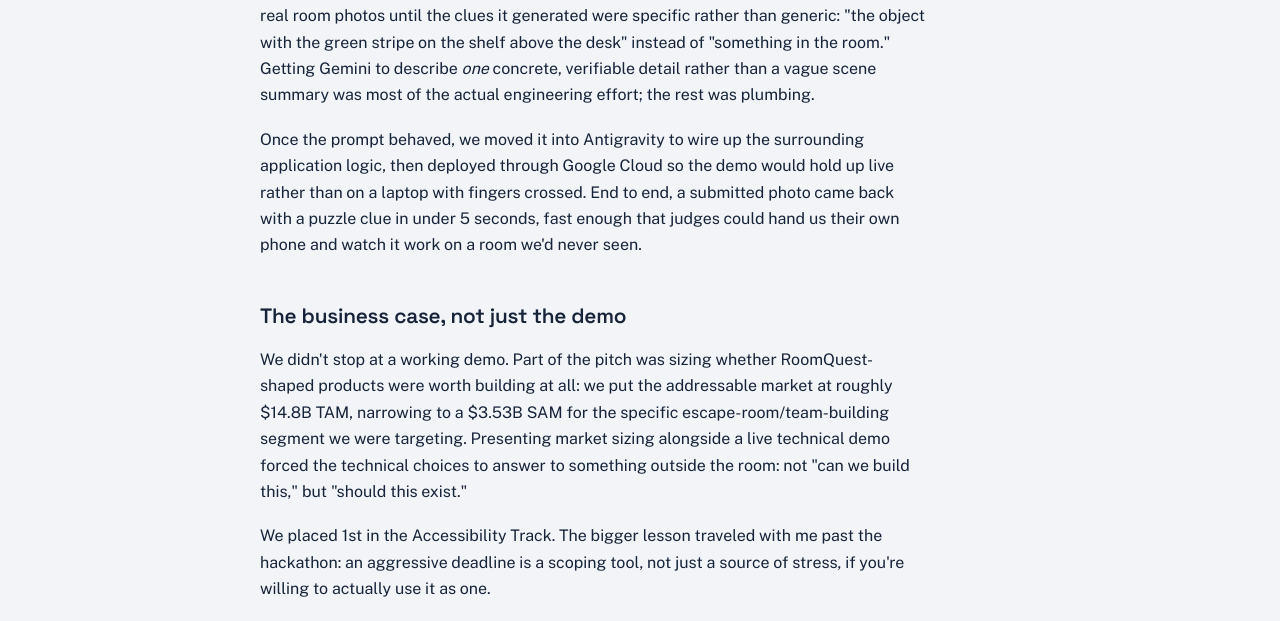
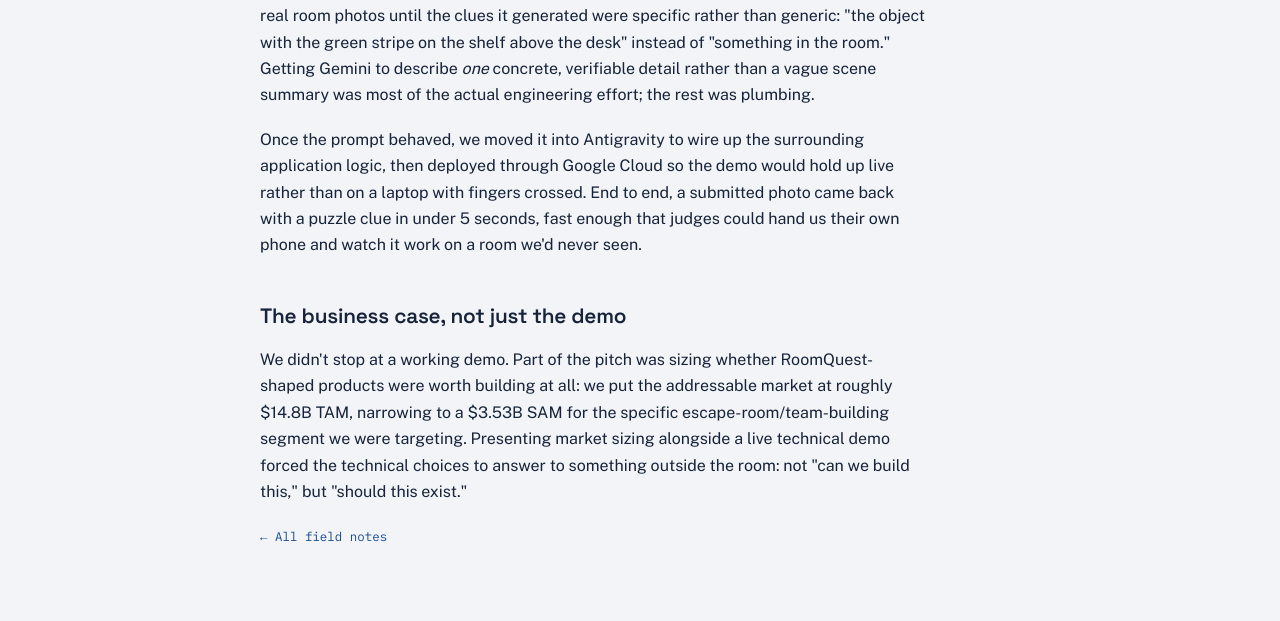
Before and after one commit to ch1gg5/ch1gg5.github.io, an Eleventy site: page src/posts/roomquest-in-three-hours.md in a window 1280 px wide. Shown: the part 978-1599 px from the top of the page. Built offline with nearby package versions, Linux system fonts and the light colour scheme; Eleventy itself is replaced by a stand-in of ours; files that its build step writes are made by us from their sources; no server answers.

Commit message:
edited room quest blog

```diff
--- a/src/posts/roomquest-in-three-hours.md
+++ b/src/posts/roomquest-in-three-hours.md
@@ -21,5 +21,3 @@ Once the prompt behaved, we moved it into Antigravity to wire up the surrounding
 ## The business case, not just the demo
 
 We didn't stop at a working demo. Part of the pitch was sizing whether RoomQuest-shaped products were worth building at all: we put the addressable market at roughly $14.8B TAM, narrowing to a $3.53B SAM for the specific escape-room/team-building segment we were targeting. Presenting market sizing alongside a live technical demo forced the technical choices to answer to something outside the room: not "can we build this," but "should this exist."
-
-We placed 1st in the Accessibility Track. The bigger lesson traveled with me past the hackathon: an aggressive deadline is a scoping tool, not just a source of stress, if you're willing to actually use it as one.
```
